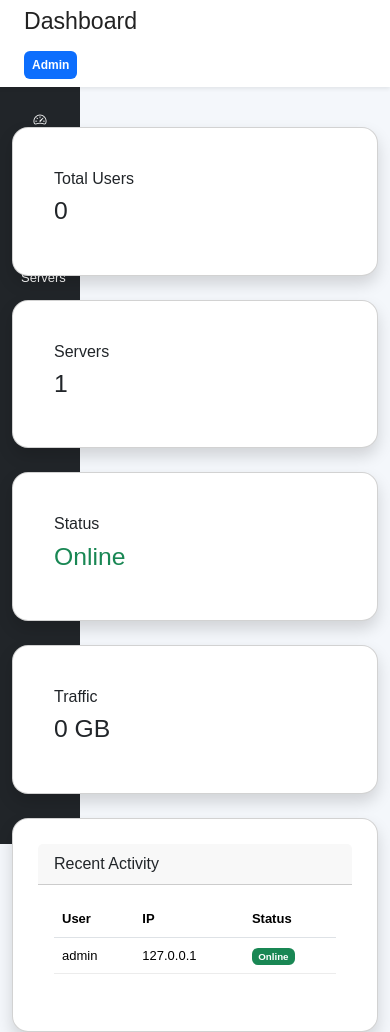
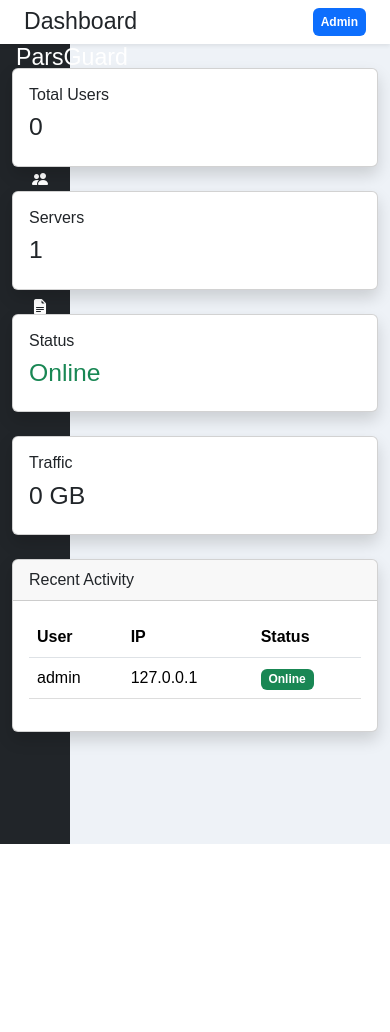
Before and after one commit to hdaneshfar411-ctrl/ParsGuard, a FastAPI app: page /panel/ in a window 390 px wide. After the commit the page ends 844 px from the top, so only its background shows below. Run offline with FastAPI, Linux system fonts and the light colour scheme.

Commit message:
Update style.css

```diff
--- a/backend/static/css/style.css
+++ b/backend/static/css/style.css
@@ -1,368 +1,175 @@
-/* =========================
-   Reset
-========================= */
-
-*{
+body{
     margin:0;
-    padding:0;
-    box-sizing:border-box;
+    font-family:Arial,Helvetica,sans-serif;
+    background:#eef2f7;
 }
 
-body{
-    font-family:'Poppins',sans-serif;
-    background:#f4f7fb;
-    color:#222;
-    display:flex;
+.sidebar{
+    position:fixed;
+    left:0;
+    top:0;
+    width:250px;
+    height:100vh;
+    background:#1f2937;
+    color:white;
 }
 
-/* =========================
-   Sidebar
-========================= */
+.logo{
+    text-align:center;
+    padding:25px;
+    font-size:28px;
+    font-weight:bold;
+    border-bottom:1px solid rgba(255,255,255,.1);
+}
 
-.sidebar{
+.sidebar ul{
+    list-style:none;
+    margin:0;
+    padding:20px 0;
+}
 
-    width:260px;
+.sidebar ul li{
+    padding:15px 30px;
+    transition:.3s;
+}
 
-    height:100vh;
+.sidebar ul li:hover{
+    background:#374151;
+}
 
-    background:#111827;
+.sidebar ul li a{
+    color:white;
+    text-decoration:none;
+    display:block;
+}
 
-    position:fixed;
+.main{
+    margin-left:250px;
+}
 
-    left:0;
+.topbar{
+    background:white;
+    height:70px;
+    display:flex;
+    justify-content:space-between;
+    align-items:center;
+    padding:0 30px;
+    box-shadow:0 2px 10px rgba(0,0,0,.08);
+}
 
-    top:0;
+.user-box{
+    background:#2563eb;
+    color:white;
+    padding:8px 18px;
+    border-radius:8px;
+    font-weight:bold;
+}
 
-    padding:30px;
+.container-box{
+    padding:35px;
+}
 
+.cards{
+    display:grid;
+    grid-template-columns:repeat(4,1fr);
+    gap:20px;
+}
+
+.card-box{
+    background:white;
+    border-radius:15px;
+    padding:25px;
+    box-shadow:0 5px 15px rgba(0,0,0,.08);
+}
+
+.card-title{
+    color:#666;
+    margin-bottom:10px;
+}
+
+.card-value{
+    font-size:38px;
+    font-weight:bold;
+}
+
+.green{
+    color:#16a34a;
+}
+
+.blue{
+    color:#2563eb;
+}
+
+.red{
+    color:#dc2626;
+}
+
+.orange{
+    color:#f59e0b;
+}
+
+.table-box{
+    background:white;
+    margin-top:35px;
+    border-radius:15px;
+    padding:25px;
+    box-shadow:0 5px 15px rgba(0,0,0,.08);
+}
+
+table{
+    width:100%;
+    border-collapse:collapse;
+}
+
+table th{
+    background:#f4f4f4;
+    padding:15px;
+    text-align:left;
+}
+
+table td{
+    padding:15px;
+    border-bottom:1px solid #ddd;
+}
+
+.badge-online{
+    background:#16a34a;
     color:white;
+    padding:5px 12px;
+    border-radius:20px;
+    font-size:13px;
+}
+
+@media(max-width:1100px){
+
+.cards{
+grid-template-columns:repeat(2,1fr);
+}
 
 }
 
-.logo{
+@media(max-width:700px){
 
-    text-align:center;
-
-    margin-bottom:40px;
-
+.sidebar{
+width:70px;
 }
 
-.logo h2{
-
-    font-size:30px;
-
-    font-weight:600;
-
+.logo{
+font-size:18px;
+padding:20px 5px;
 }
 
-.sidebar ul{
-
-    list-style:none;
-
-}
-
-.sidebar li{
-
-    margin-bottom:10px;
-
-    border-radius:10px;
-
-    transition:.3s;
-
-}
-
-.sidebar li:hover{
-
-    background:#1f2937;
-
-}
-
-.sidebar a{
-
-    display:block;
-
-    color:white;
-
-    text-decoration:none;
-
-    padding:15px 20px;
-
-    font-size:16px;
-
-}
-
-.active{
-
-    background:#2563eb;
-
-}
-
-/* =========================
-   Main
-========================= */
-
-.main{
-
-    flex:1;
-
-    margin-left:260px;
-
-    padding:35px;
-
-    min-height:100vh;
-
-}
-/* =========================
-   Navbar
-========================= */
-
-.navbar{
-    display:flex;
-    justify-content:space-between;
-    align-items:center;
-    margin-bottom:40px;
-}
-
-.navbar h1{
-    font-size:32px;
-    font-weight:600;
-}
-
-.profile{
-    background:#fff;
-    padding:12px 20px;
-    border-radius:12px;
-    box-shadow:0 10px 20px rgba(0,0,0,.08);
-    cursor:pointer;
-    transition:.3s;
-}
-
-.profile:hover{
-    transform:translateY(-3px);
-}
-
-/* =========================
-   Dashboard Cards
-========================= */
-
-.cards{
-    display:grid;
-    grid-template-columns:repeat(auto-fit,minmax(220px,1fr));
-    gap:20px;
-    margin-bottom:40px;
-}
-
-.card{
-
-    background:#fff;
-
-    border-radius:16px;
-
-    padding:25px;
-
-    box-shadow:0 10px 25px rgba(0,0,0,.08);
-
-    transition:.3s;
-
-}
-
-.card:hover{
-
-    transform:translateY(-8px);
-
-    box-shadow:0 15px 35px rgba(0,0,0,.15);
-
-}
-
-.card h3{
-
-    color:#666;
-
-    margin-bottom:15px;
-
-}
-
-.card h1{
-
-    font-size:38px;
-
-    color:#2563eb;
-
-}
-/* =========================
-   Table
-========================= */
-
-.table-box{
-
-    background:#ffffff;
-
-    border-radius:16px;
-
-    padding:25px;
-
-    box-shadow:0 10px 25px rgba(0,0,0,.08);
-
-    margin-top:30px;
-
-}
-
-.table-box h2{
-
-    margin-bottom:20px;
-
-    font-size:24px;
-
-}
-
-table{
-
-    width:100%;
-
-    border-collapse:collapse;
-
-}
-
-thead{
-
-    background:#2563eb;
-
-    color:#fff;
-
-}
-
-th{
-
-    padding:15px;
-
-    text-align:left;
-
-    font-weight:600;
-
-}
-
-td{
-
-    padding:15px;
-
-    border-bottom:1px solid #ececec;
-
-}
-
-tbody tr{
-
-    transition:.3s;
-
-}
-
-tbody tr:hover{
-
-    background:#f5f8ff;
-
-}
-
-/* =========================
-   Buttons
-========================= */
-
-.btn{
-
-    background:#2563eb;
-
-    color:#fff;
-
-    border:none;
-
-    padding:12px 20px;
-
-    border-radius:10px;
-
-    cursor:pointer;
-
-    transition:.3s;
-
-}
-
-.btn:hover{
-
-    background:#1d4ed8;
-
-}
-
-/* =========================
-   Footer
-========================= */
-
-.footer{
-
-    margin-top:40px;
-
-    color:#777;
-
-    text-align:center;
-
-    font-size:14px;
-
-}
-
-/* =========================
-   Responsive
-========================= */
-
-@media (max-width:900px){
-
-.sidebar{
-
-    width:80px;
-
-    padding:20px 10px;
-
-}
-
-.logo h2{
-
-    display:none;
-
-}
-
-.sidebar a{
-
-    text-align:center;
-
-    padding:15px 5px;
-
-    font-size:13px;
-
+.sidebar ul li{
+padding:18px 10px;
+text-align:center;
 }
 
 .main{
-
-    margin-left:80px;
-
-    padding:20px;
-
-}
-
-.navbar{
-
-    flex-direction:column;
-
-    align-items:flex-start;
-
-    gap:15px;
-
+margin-left:70px;
 }
 
 .cards{
-
-    grid-template-columns:1fr;
-
-}
-
-table{
-
-    font-size:13px;
-
+grid-template-columns:1fr;
 }
 
 }
```
